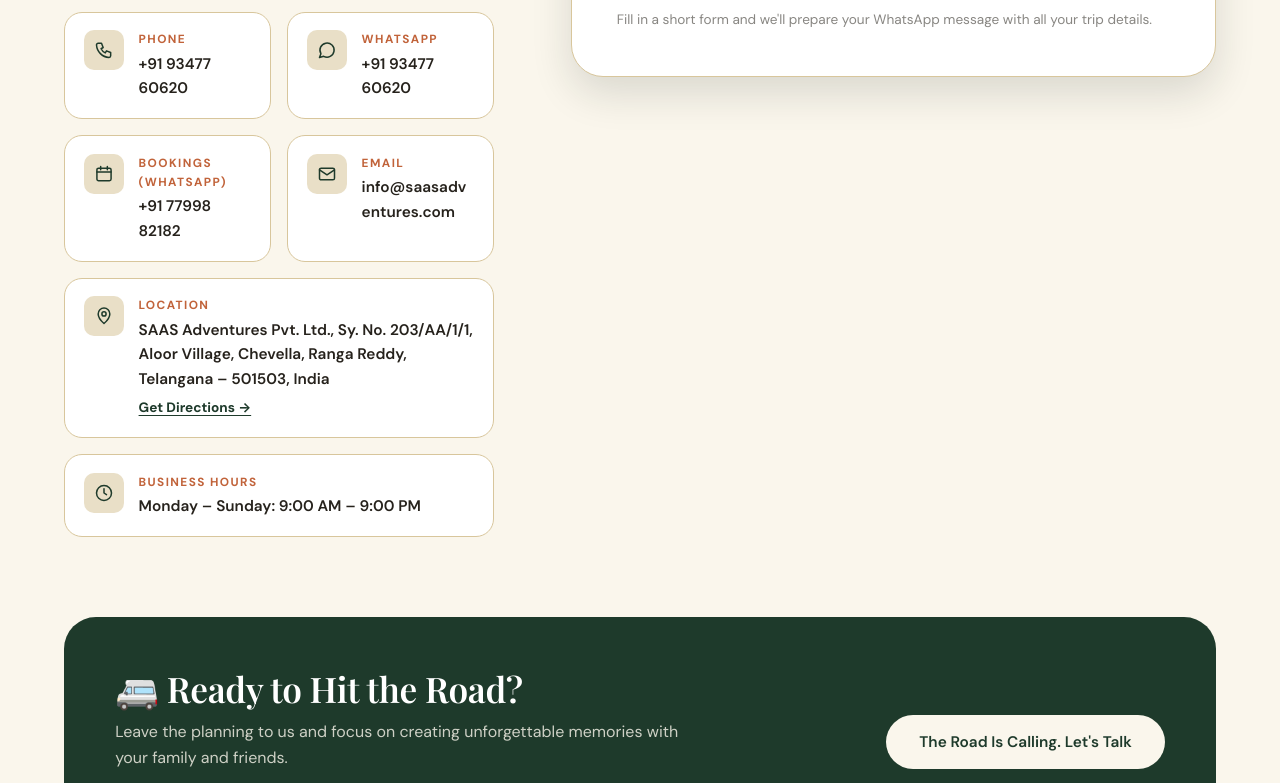
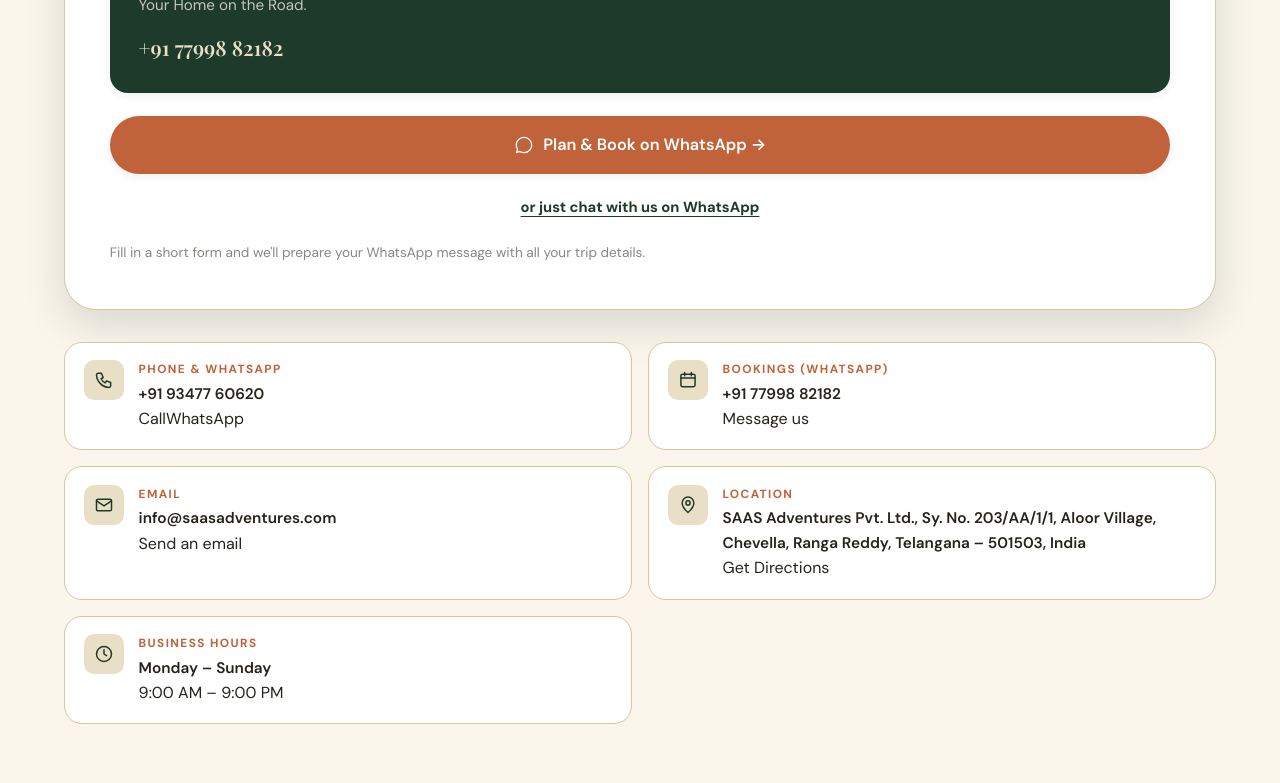
Before and after one commit to sandeepdogiparthi/SAAS-Adventures, a plain HTML site: page index.html in a window 1280 px wide. Shown: the part 11153-11936 px from the top of the page. Drawn offline with nearby package versions, Linux system fonts and the light colour scheme; a web font is replaced by a local one.

Commit message:
Update index.html
Footer Changes

```diff
--- a/index.html
+++ b/index.html
@@ -402,23 +402,15 @@
   <!-- ============================ CONTACT ============================ -->
   <section class="contact" id="contact">
     <div class="container">
-      <div class="contact-grid">
+      <div class="contact-top">
         <div class="contact-info reveal">
           <span class="eyebrow">Contact</span>
           <h2>Let's Start Your Next Adventure</h2>
           <p>Whether you're planning a road trip, a family getaway, a spiritual journey, a farmhouse retreat, or a customized adventure, we're here to help make it happen.</p>
           <p>Have questions about our motorhomes, caravan rentals, farmhouse stays, destinations, or travel packages? Our team is ready to assist you every step of the way.</p>
-          <div class="contact-cards">
-            <a class="info-card" href="tel:+919347760620"><span class="info-icon" aria-hidden="true"><svg viewBox="0 0 24 24"><path d="M5 4h4l2 5-2.5 1.5a11 11 0 0 0 5 5L15 13l5 2v4a2 2 0 0 1-2 2A16 16 0 0 1 3 6a2 2 0 0 1 2-2"/></svg></span><span><small>Phone</small><strong>+91 93477 60620</strong></span></a>
-            <a class="info-card" href="https://wa.me/919347760620" target="_blank" rel="noopener noreferrer"><span class="info-icon" aria-hidden="true"><svg viewBox="0 0 24 24"><path d="M3 21l1.7-4.6A8.5 8.5 0 1 1 8 19.6z"/></svg></span><span><small>WhatsApp</small><strong>+91 93477 60620</strong></span></a>
-            <a class="info-card" href="https://wa.me/917799882182" target="_blank" rel="noopener noreferrer"><span class="info-icon" aria-hidden="true"><svg viewBox="0 0 24 24"><rect x="3.5" y="5" width="17" height="15" rx="2"/><path d="M3.5 9.5h17M8 3v4M16 3v4"/></svg></span><span><small>Bookings (WhatsApp)</small><strong>+91 77998 82182</strong></span></a>
-            <a class="info-card" href="mailto:info@saasadventures.com"><span class="info-icon" aria-hidden="true"><svg viewBox="0 0 24 24"><rect x="3" y="5" width="18" height="14" rx="2"/><path d="M3 7l9 6 9-6"/></svg></span><span><small>Email</small><strong>info@saasadventures.com</strong></span></a>
-            <div class="info-card full"><span class="info-icon" aria-hidden="true"><svg viewBox="0 0 24 24"><path d="M12 21s-7-6.2-7-11.5A7 7 0 0 1 19 9.5C19 14.8 12 21 12 21z"/><circle cx="12" cy="9.5" r="2.5"/></svg></span><span><small>Location</small><strong>SAAS Adventures Pvt. Ltd., Sy. No. 203/AA/1/1, Aloor Village, Chevella, Ranga Reddy, Telangana – 501503, India</strong><a class="sub-link" href="https://www.google.com/maps/search/?api=1&query=Aloor+Village+Chevella+Ranga+Reddy+Telangana+501503" target="_blank" rel="noopener noreferrer">Get Directions →</a></span></div>
-            <div class="info-card full"><span class="info-icon" aria-hidden="true"><svg viewBox="0 0 24 24"><circle cx="12" cy="12" r="9"/><path d="M12 7v5l3 2"/></svg></span><span><small>Business Hours</small><strong>Monday – Sunday: 9:00 AM – 9:00 PM</strong></span></div>
-          </div>
         </div>
 
-        <div class="whatsapp-panel reveal reveal-delay-1" style="align-self:start">
+        <div class="whatsapp-panel reveal reveal-delay-1">
           <div class="whatsapp-card">
             <strong>SAAS Adventures</strong>
             <span>Your Home on the Road.</span>
@@ -430,6 +422,33 @@
           </button>
           <a class="whatsapp-secondary" href="https://wa.me/917799882182?text=Hi%20SAAS%20Adventures!%20I%20have%20a%20question." target="_blank" rel="noopener noreferrer">or just chat with us on WhatsApp</a>
           <p class="contact-note">Fill in a short form and we'll prepare your WhatsApp message with all your trip details.</p>
+        </div>
+      </div>
+
+      <div class="contact-cards reveal">
+        <div class="info-card">
+          <span class="info-icon" aria-hidden="true"><svg viewBox="0 0 24 24"><path d="M5 4h4l2 5-2.5 1.5a11 11 0 0 0 5 5L15 13l5 2v4a2 2 0 0 1-2 2A16 16 0 0 1 3 6a2 2 0 0 1 2-2"/></svg></span>
+          <span><small>Phone &amp; WhatsApp</small><strong class="nowrap">+91 93477 60620</strong>
+            <span class="card-links"><a href="tel:+919347760620">Call</a><a href="https://wa.me/919347760620" target="_blank" rel="noopener noreferrer">WhatsApp</a></span></span>
+        </div>
+        <div class="info-card">
+          <span class="info-icon" aria-hidden="true"><svg viewBox="0 0 24 24"><rect x="3.5" y="5" width="17" height="15" rx="2"/><path d="M3.5 9.5h17M8 3v4M16 3v4"/></svg></span>
+          <span><small>Bookings (WhatsApp)</small><strong class="nowrap">+91 77998 82182</strong>
+            <span class="card-links"><a href="https://wa.me/917799882182" target="_blank" rel="noopener noreferrer">Message us</a></span></span>
+        </div>
+        <div class="info-card">
+          <span class="info-icon" aria-hidden="true"><svg viewBox="0 0 24 24"><rect x="3" y="5" width="18" height="14" rx="2"/><path d="M3 7l9 6 9-6"/></svg></span>
+          <span><small>Email</small><strong class="nowrap">info@saasadventures.com</strong>
+            <span class="card-links"><a href="mailto:info@saasadventures.com">Send an email</a></span></span>
+        </div>
+        <div class="info-card wide">
+          <span class="info-icon" aria-hidden="true"><svg viewBox="0 0 24 24"><path d="M12 21s-7-6.2-7-11.5A7 7 0 0 1 19 9.5C19 14.8 12 21 12 21z"/><circle cx="12" cy="9.5" r="2.5"/></svg></span>
+          <span><small>Location</small><strong>SAAS Adventures Pvt. Ltd., Sy. No. 203/AA/1/1, Aloor Village, Chevella, Ranga Reddy, Telangana – 501503, India</strong>
+            <span class="card-links"><a href="https://www.google.com/maps/search/?api=1&amp;query=Aloor+Village+Chevella+Ranga+Reddy+Telangana+501503" target="_blank" rel="noopener noreferrer">Get Directions</a></span></span>
+        </div>
+        <div class="info-card">
+          <span class="info-icon" aria-hidden="true"><svg viewBox="0 0 24 24"><circle cx="12" cy="12" r="9"/><path d="M12 7v5l3 2"/></svg></span>
+          <span><small>Business Hours</small><strong>Monday – Sunday</strong><span class="card-sub">9:00 AM – 9:00 PM</span></span>
         </div>
       </div>
 
@@ -452,7 +471,7 @@
     <div class="footer-top four">
       <div class="footer-brand">
         <a href="#home" class="brand" aria-label="SAAS Adventures home">
-          <img src="https://cryptuasolutions.com/saas/logo.png" style="height: 155px;" alt="SAAS Adventures logo" loading="lazy"
+          <img src="https://cryptuasolutions.com/saas/logo.png" style="height:155px;" alt="SAAS Adventures logo" loading="lazy"
                onerror="this.style.display='none'; document.getElementById('footerBrandFallback').style.display='flex';">
           <span id="footerBrandFallback" class="brand-fallback" style="display:none;">SA</span>
           <!-- <span class="brand-word" style="color:#fff;">SAAS Adventures</span> -->
```
